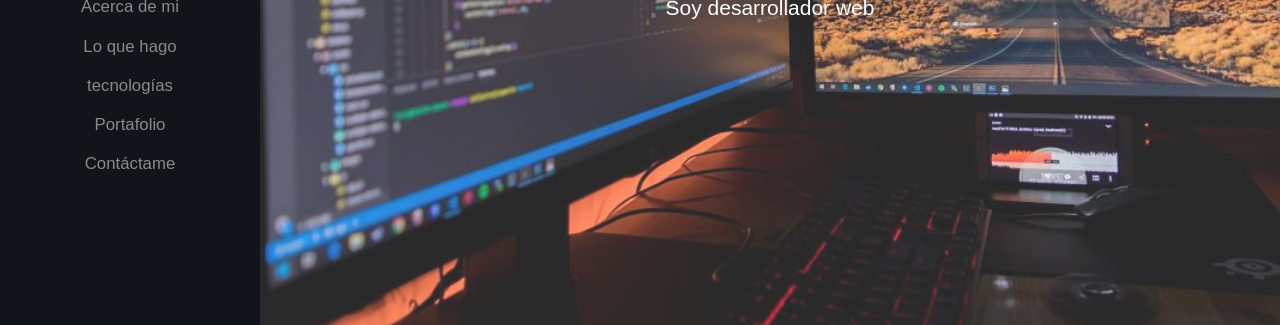
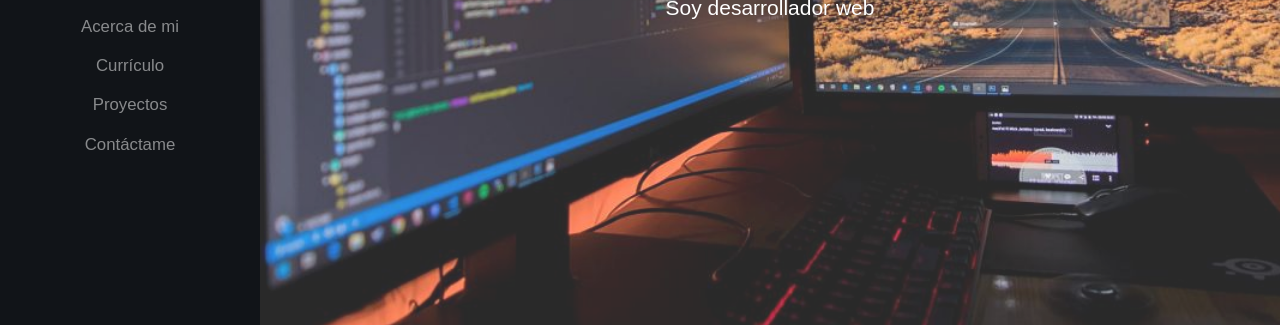
Before and after one commit to LarryAnthony/portafolio, a plain HTML site: page index.html in a window 1280 px wide. Shown: the part 419-744 px from the top of the page. Drawn offline with Linux system fonts and the light colour scheme.

Commit message:
Añadiendo enlaces locales

```diff
--- a/index.html
+++ b/index.html
@@ -43,13 +43,10 @@
                         <a class="nav-link" href="#aboutme">Acerca de mi</a>
                     </li>
                     <li class="nav-item">
-                        <a class="nav-link" href="#aboutme">Lo que hago</a>
+                        <a class="nav-link" href="#resume">Currículo</a>
                     </li>
                     <li class="nav-item">
-                        <a class="nav-link" href="#">tecnologías</a>
-                    </li>
-                    <li class="nav-item">
-                        <a class="nav-link" href="#">Portafolio</a>
+                        <a class="nav-link" href="#trabajo">Proyectos</a>
                     </li>
                     <li class="nav-item">
                         <a class="nav-link" href="#">Contáctame</a>
@@ -392,6 +389,7 @@
                     </div>
                 </div>
             </div>
+        </div>
     </section>
 
     <!-- Option 2: jQuery, Popper.js, and Bootstrap JS -->
```
